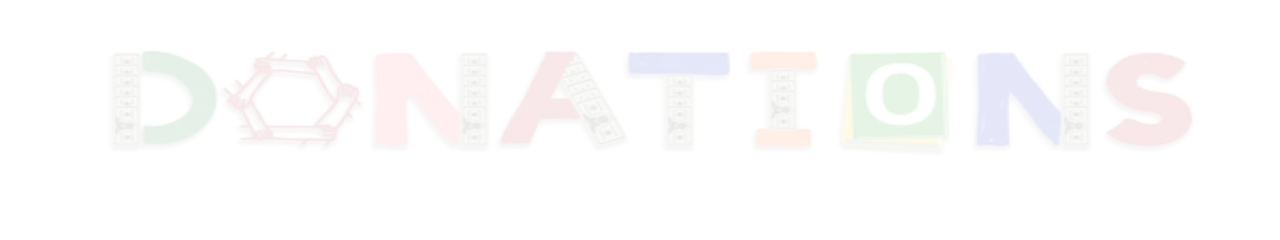
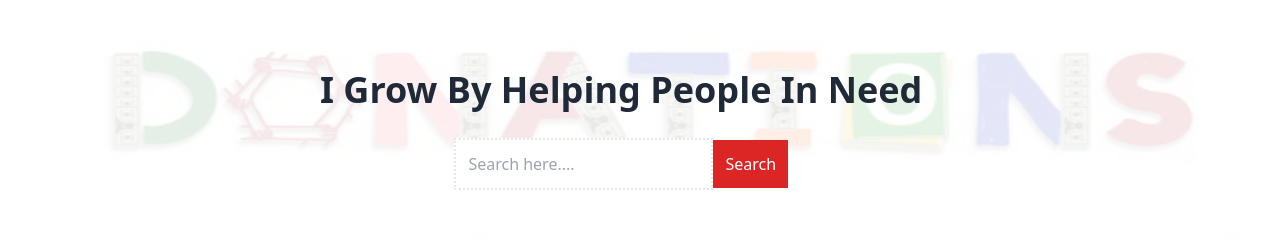
Before and after one commit to anikdas400/donation-project, a React (Vite) app: page / in a window 1280 px wide. Shown: the part 182-422 px from the top of the page. Built offline with nearby package versions, Linux system fonts and the light colour scheme.

Commit message:
search bar layout complite

```diff
--- a/src/Components/Banner/Banner.jsx
+++ b/src/Components/Banner/Banner.jsx
@@ -3,10 +3,19 @@
 const Banner = () => {
     return (
         <div>
-            <div className="mb-12 bg-white opacity-10">
-            <img className="h-[70vh] w-full " src="/src/assets/img/Donation.jpg" alt="" />
+            <div className=" relative mb-12  ">
+                <img className="h-[70vh] w-full bg-white opacity-10" src="/src/assets/img/Donation.jpg" alt="" />
 
+                <div className="absolute top-44 left-80">
+                    <h2 className="text-4xl font-bold mb-7 text-center ">I Grow By Helping People In Need</h2>
+                    <div className=" text-center">
+                        <input className="p-3 focus: border-dotted border-2" type="text" placeholder="Search here...." />
+                        <button className="bg-red-600 text-white p-3">Search</button>
+                    </div>
+                </div>
             </div>
+
+
         </div>
     );
 };
```
